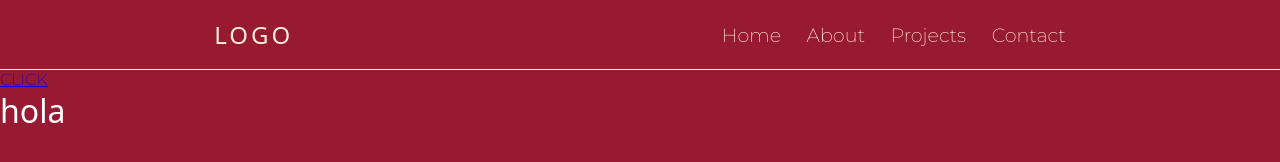
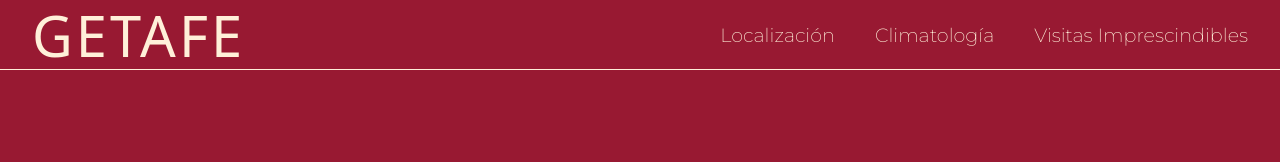
Before and after one commit to marc0sniet0/Web_Getafe, a plain HTML site: page index.html in a window 1280 px wide. Drawn offline with Linux system fonts and the light colour scheme; a web font is replaced by a local one.

Commit message:
mejoras de lo último

```diff
--- a/css/styles.css
+++ b/css/styles.css
@@ -18,7 +18,7 @@
     font-optical-sizing: auto;
     font-weight: 200;
     font-style: normal;
-    transition: all 0.3s;
+
 }
 
 
@@ -33,17 +33,28 @@ h1{
     font-family: "Karantina", system-ui;
     font-weight: 400;
     font-style: normal;
+    font-size: 3.5rem;
+}
+
+a{
+  text-decoration: none;
 }
 
 nav {
     width: 100%;
     height: 70px;
+    padding-left: 2rem;
+    padding-right: 2rem;
     display: flex;
     align-items: center;
-    justify-content: space-around;
+    justify-content: space-between;
     background: var(--color-carmesí);
     color: var(--color-beige);
     border-bottom: 1px solid var(--color-beige);
+}
+
+nav a{
+  color: var(--color-beige);
 }
 
 .logo {
@@ -53,7 +64,7 @@ nav {
 .menu {
     display: flex;
     justify-content: space-around;
-    gap: 1.6rem;
+    gap: 2.5rem;
 }
 
 .menulink {
@@ -62,8 +73,6 @@ nav {
 }
 
 .menulink a {
-    color: var(--color-beige);
-    text-decoration: none;
     font-size: 1.2em;
 }
 
@@ -140,7 +149,7 @@ nav {
 
 
 /* * MEDIA QUERIES */
-@media screen and (max-width: 678px) {
+@media screen and (max-width: 765px) {
     .burger {
         display: block;
     }
@@ -151,8 +160,9 @@ nav {
         position: fixed;
         right: -100%;
         top: 70px;
+        margin-top: 1rem;
         width: 100%;
-        height: calc(100% - 70px);
+        height: calc(40% - 70px);
         flex-direction: column;
         justify-content: space-around;
         padding: 0;
--- a/index.html
+++ b/index.html
@@ -2,26 +2,25 @@
 <html lang="en">
 <head>
     <meta charset="UTF-8">
-    <meta name="viewport" content="width=, initial-scale=1.0">
+    <meta name="viewport" content="width=device-width,initial-scale=1">
     <title>Document</title>
     <link rel="stylesheet" href="css/styles.css">
     <link rel="stylesheet" href="https://use.fontawesome.com/releases/v5.8.1/css/all.css" />
 </head>
 <body>
     <nav>
-        <h1 class="logo">LOGO</h1>
+        <a href="index.html">
+          <h1 class="logo">GETAFE</h1>
+        </a>
         <ul class="menu">
-            <li class="menulink"><a href="#">Home</a></li>
-            <li class="menulink"><a href="#">About</a></li>
-            <li class="menulink"><a href="#">Projects</a></li>
-            <li class="menulink"><a href="#">Contact</a></li>
+            <li class="menulink"><a href="#">Localización</a></li>
+            <li class="menulink"><a href="#">Climatología</a></li>
+            <li class="menulink"><a href="visit_impres.html">Visitas Imprescindibles</a></li>
         </ul>
         <div class="burger">
             <i class="fas fa-bars"></i>
         </div>
     </nav>
-    <a class="boton" href="visit_impres.html">CLICK</a>
-    <h1>hola</h1>
 
 
 
```
Also changed, not shown: visit_impres.html (+13 -0 lines).
